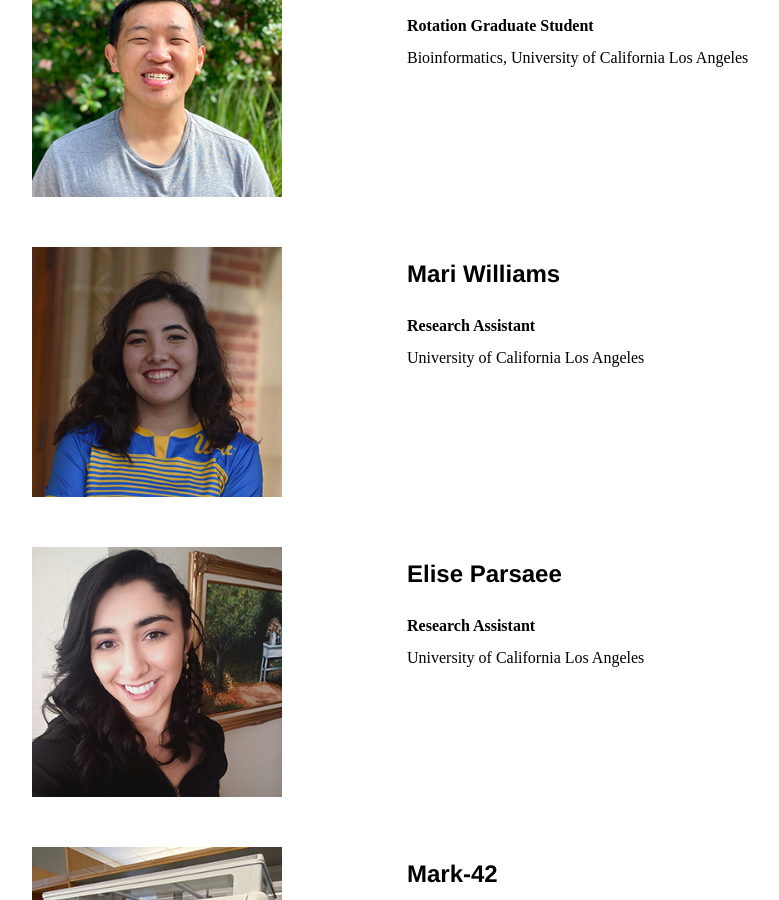
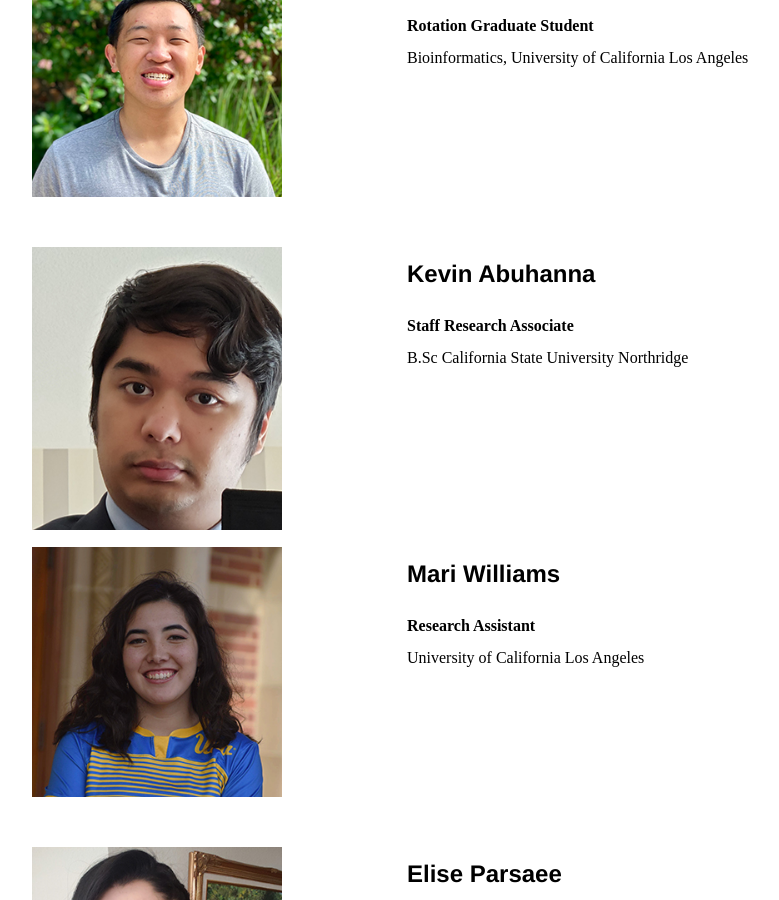
Before and after one commit to luogenomics/luogenomics.github.io, a Jekyll site: the page built from people/index.html, in a window 1280 px wide and 900 px high, scrolled down 1252 px. Shown: the whole window, without its empty margins (233-1012 px from the left). Built offline with Jekyll 4.4.1, drawn with Linux system fonts in a browser that asks for light colours.

Commit message:
Update index.html

```diff
--- a/people/index.html
+++ b/people/index.html
@@ -68,6 +68,20 @@
   <div class="hugespacer"></div>
   <div class="peoplemediabox pull-left">
     <a href="">
+      <img width=250 class="projectmedia" src="KevinAbuhanna.jpg" >
+    </a>
+  </div>
+  <div class="projecttextbox pull-left" style="line-height:100%">
+    <p><h2>Kevin Abuhanna</h2>
+    <br><strong>Staff Research Associate</strong><br>
+    <br> B.Sc California State University Northridge </a></p>
+  </div>
+</div>
+
+<div class="peoplebox">
+  <div class="hugespacer"></div>
+  <div class="peoplemediabox pull-left">
+    <a href="">
       <img width=250 class="projectmedia" src="MariWilliams.jpg" >
     </a>
   </div>
```
